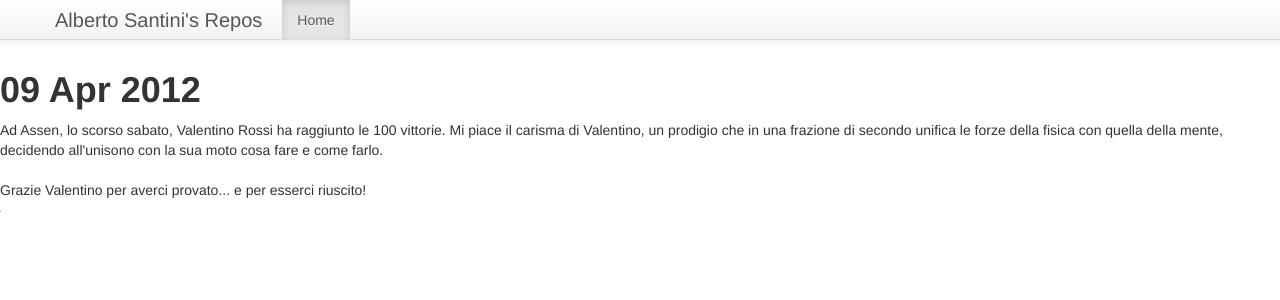
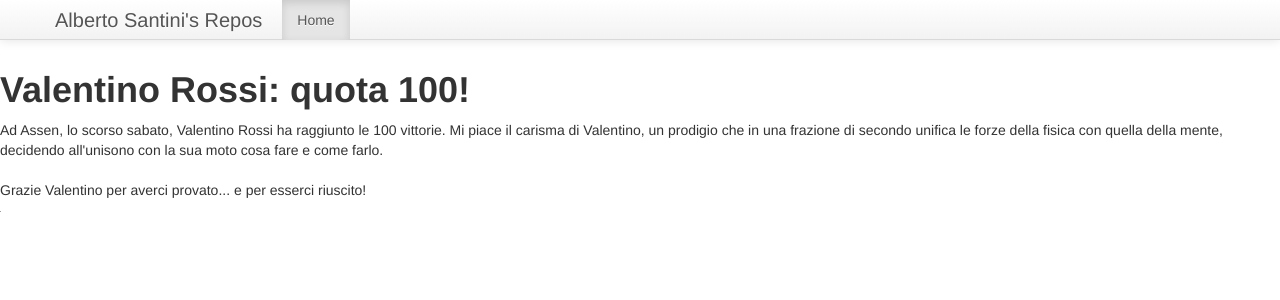
Before and after one commit to albertosantini/albertosantini.github.com, a Jekyll site: the page built from _posts/2009-06-28-valentino-rossi-quota-100.html, in a window 1280 px wide. Shown: the top 300 px of the page. Built offline with Jekyll 4.4.1, drawn with Linux system fonts in a browser that asks for light colours; grey boxes are pictures that could not be loaded.

Commit message:
Modify post layout.

```diff
--- a/_layouts/post.html
+++ b/_layouts/post.html
@@ -44,7 +44,7 @@
 
 <div id="main" role="main">
     <article>
-        <h1>{{ page.title %><span class="post-date"><%= page.date || date_to_string }}</span></h1>
+        <h1>{{ page.title %><span class="post-date"><%= page.time }}</span></h1>
         {{ content }}
     </article>
 </div>
--- a/_posts/2009-06-28-valentino-rossi-quota-100.html
+++ b/_posts/2009-06-28-valentino-rossi-quota-100.html
@@ -2,6 +2,6 @@
 layout: post
 name: valentino-rossi-quota-100
 title: ! 'Valentino Rossi: quota 100!'
-date: 2009-06-28 19:51:00
+time: 2009-06-28 19:51:00.000000000 +02:00
 ---
 Ad Assen, lo scorso sabato, Valentino Rossi ha raggiunto le 100 vittorie. Mi piace il carisma di Valentino, un prodigio che in una frazione di secondo unifica le forze della fisica con quella della mente, decidendo all'unisono con la sua moto cosa fare e come farlo.<br /><br />Grazie Valentino per averci provato... e per esserci riuscito!<div class="blogger-post-footer"><img width='1' height='1' src='https://blogger.googleusercontent.com/tracker/5222581269807323470-2714814926589096155?l=albertosantini.blogspot.com' alt='' /></div>
```
